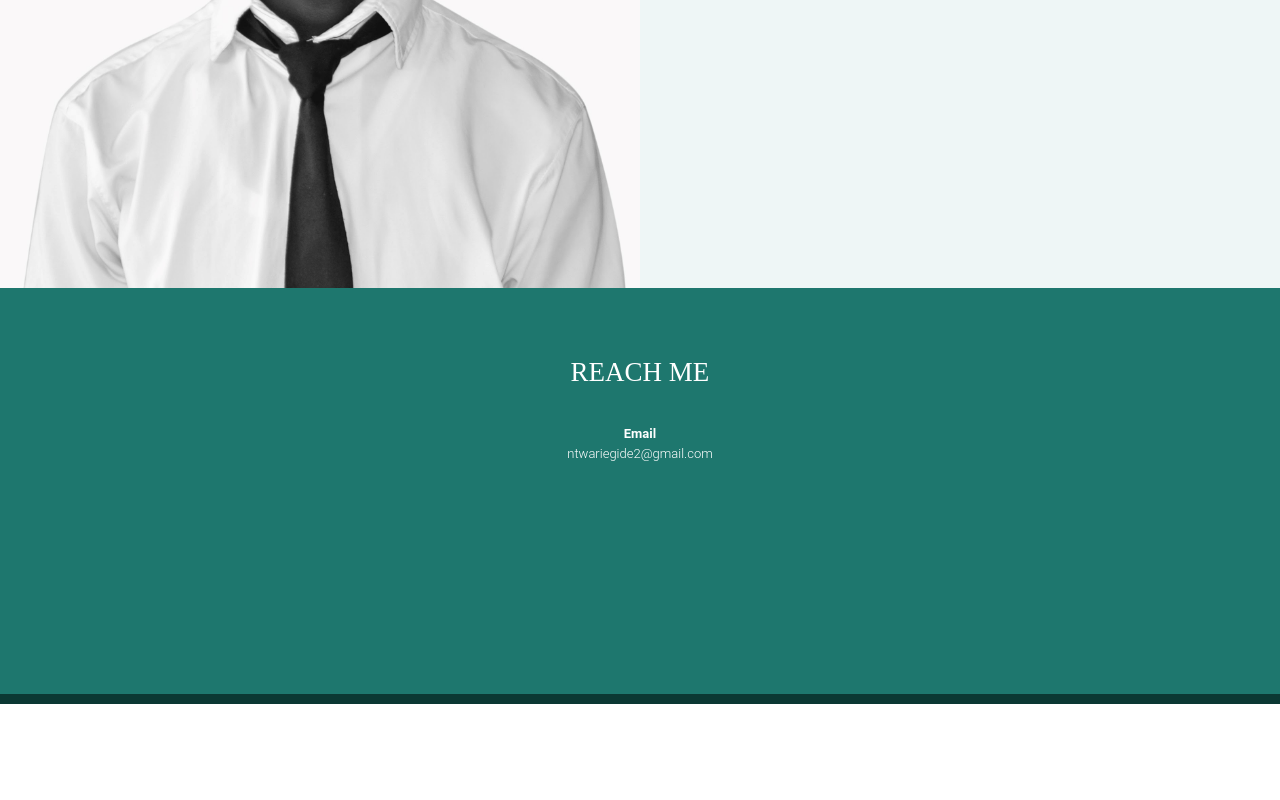
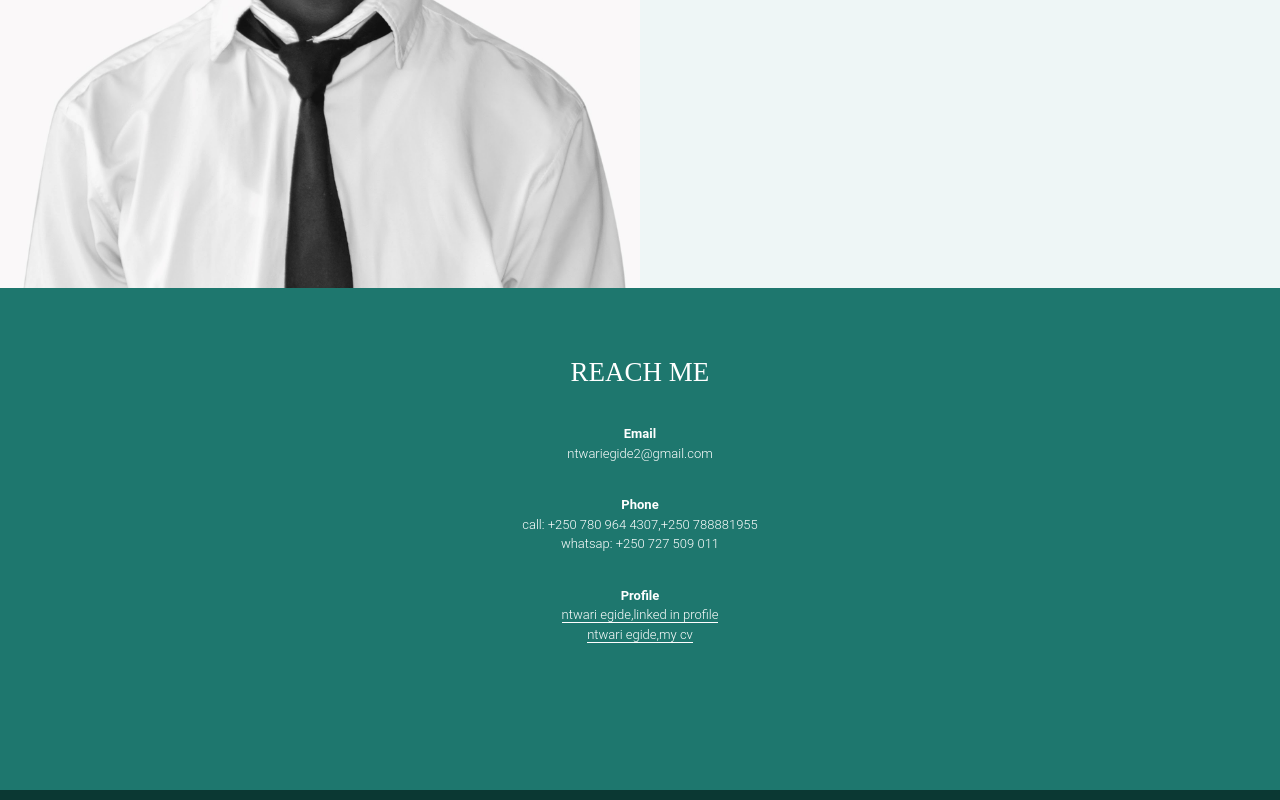
Before and after one commit to ntwari-egide/covical, a React (Create React App) app: page / in a window 1280 px wide. Shown: the part 1675-2475 px from the top of the page. Before the commit the page ends 2379 px from the top, so only its background shows below. Built offline with nearby package versions, Linux system fonts and the light colour scheme.

Commit message:
finished design

```diff
--- a/src/App.css
+++ b/src/App.css
@@ -221,7 +221,7 @@
 }
 
 .footer{
-  height: 52vh;
+  height: 64vh;
   background: #1E776E;
   border-bottom: 10px solid #0b3833;
 }
@@ -240,9 +240,15 @@
   font-weight: 700;
 }
 
-.footer h3{
+.footer p,.footer a{
   font-family: 'Roboto';
   font-weight: 300;
   color: white;
   font-size: 13px;
+  text-align: center;
 }
+
+.footer a{
+  border-bottom: 1px solid white;
+  text-align: center;
+}
--- a/src/App.js
+++ b/src/App.js
@@ -223,7 +223,16 @@ function App() {
               <div className="footer">
                   <h1 className="text-center pt-16 font-bold">REACH ME</h1>
                   <h2 className="text-center mt-8 font-bold">Email</h2>
-                  <h3 className="text-center font-bold">ntwariegide2@gmail.com</h3>
+                  <p className="text-center font-bold">ntwariegide2@gmail.com</p>
+
+                  <h2 className="text-center mt-8 font-bold">Phone</h2>
+                  <p className="text-center font-bold">call:  +250 780 964 4307,+250 788881955</p>
+                  <p className="text-center font-bold">whatsap: +250 727 509 011</p>
+
+                  <h2 className="text-center mt-8 font-bold">Profile</h2>
+                  <p> <a className="text-center font-bold" href="https://www.linkedin.com/in/ntwari-egide-93b53218a/">ntwari egide,linked in profile</a> </p>
+                  <p> <a className="text-center font-bold" href="https://www.linkedin.com/in/ntwari-egide-93b53218a/">ntwari egide,my cv</a> </p>
+
               </div>
       </div>
     </div>
```
